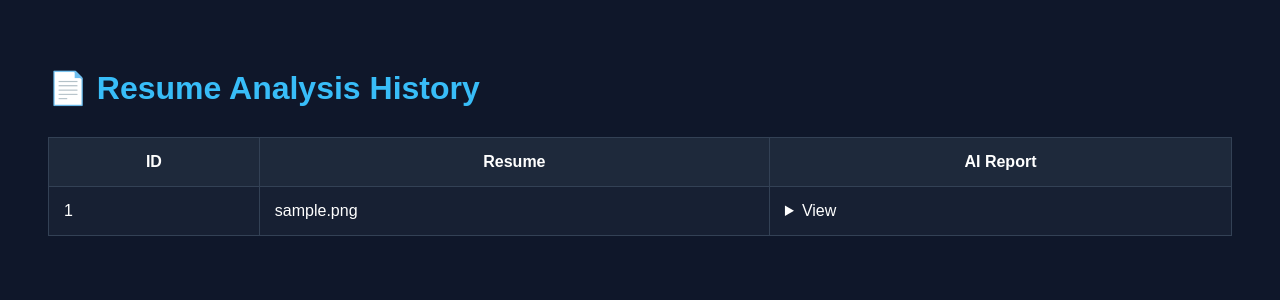
After one commit to itzsanju1720/SkillBridge-AI, a Flask app: page /history in a window 1280 px wide. The commit adds this page. Shown: the top 300 px of the page. Run offline with Flask 3, Linux system fonts and the light colour scheme; tables that the repository leaves empty hold one stand-in row (values such as "Sample post").

Commit message:
Final project update

```diff
--- a/app.py
+++ b/app.py
@@ -4,6 +4,7 @@ from dotenv import load_dotenv
 import os
 import PyPDF2
 from database import db, Resume
+from sqlalchemy import desc
 
 # -----------------------------
 # Load Environment Variables
@@ -291,6 +292,19 @@ Resume:
 # -----------------------------
 # Gemini Test
 # -----------------------------
+@app.route("/history")
+def history():
+
+    reports = Resume.query.order_by(desc(Resume.id)).all()
+
+    return render_template(
+        "history.html",
+        reports=reports
+    )
+@app.route("/logout")
+def logout():
+    return redirect(url_for("login"))
+
 
 @app.route("/test-ai")
 def test_ai():
--- /dev/null
+++ b/templates/history.html
@@ -0,0 +1,108 @@
+<!DOCTYPE html>
+<html>
+
+<head>
+
+<title>Report History</title>
+
+<style>
+
+body{
+background:#0f172a;
+font-family:Arial;
+color:white;
+padding:40px;
+}
+
+table{
+
+width:100%;
+border-collapse:collapse;
+margin-top:30px;
+
+}
+
+th,td{
+
+padding:15px;
+border:1px solid #334155;
+
+}
+
+th{
+
+background:#1e293b;
+
+}
+
+tr{
+
+background:#172033;
+
+}
+
+h1{
+
+color:#38bdf8;
+
+}
+
+a{
+
+color:#38bdf8;
+
+text-decoration:none;
+
+}
+
+</style>
+
+</head>
+
+<body>
+
+<h1>📄 Resume Analysis History</h1>
+
+<table>
+
+<tr>
+
+<th>ID</th>
+
+<th>Resume</th>
+
+<th>AI Report</th>
+
+</tr>
+
+{% for report in reports %}
+
+<tr>
+
+<td>{{report.id}}</td>
+
+<td>{{report.filename}}</td>
+
+<td>
+<details>
+<summary>View</summary>
+
+<pre style="white-space:pre-wrap;color:white;">
+
+{{report.result}}
+
+</pre>
+
+</details>
+
+</td>
+
+</tr>
+
+{% endfor %}
+
+</table>
+
+</body>
+
+</html>
```
Also changed, not shown: database.py (+3 -7 lines), templates/dashboard.html (+12 -0 lines), templates/result.html (+14 -4 lines).
